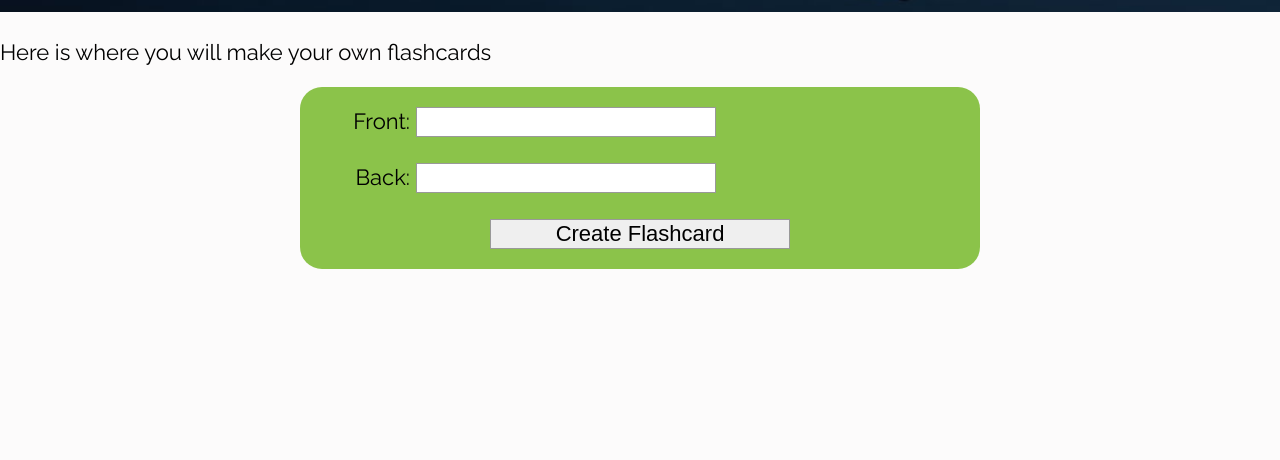
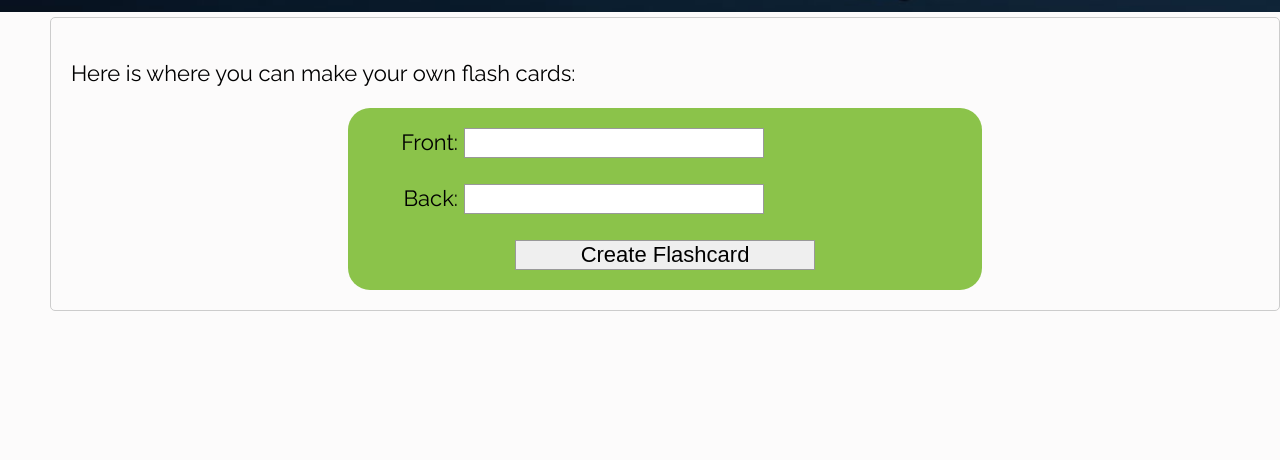
Before and after one commit to Project-Team-Quizlet/AP_Project_Team, a website built with webpack: page src/html/quizzle.userinput.html in a window 1280 px wide. Shown: the part 340-800 px from the top of the page. Built offline with nearby package versions, Linux system fonts and the light colour scheme; some packages are replaced by stand-ins of ours; no server answers; the database is empty; a web font is replaced by a local one.

Commit message:
Update quizzle.userinput.html

```diff
--- a/src/html/quizzle.userinput.html
+++ b/src/html/quizzle.userinput.html
@@ -30,7 +30,9 @@
            </section>
        </div>
 <main>
-    <P> Here is where you will make your own flashcards</P>
+    <div class="userinput">
+    <P> Here is where you can make your own flash cards:</P>
+
     <form class="addCard">
         <label for="front">Front:</label>
         <input type="text" id="front" name="front"><br><br>
@@ -40,6 +42,8 @@
 
         <input type="submit" value="Create Flashcard" />
       </form>
+
+    </div>
 </main>
 <footer>
     <h3>Quizzle &copy; 2023</h3>
```
